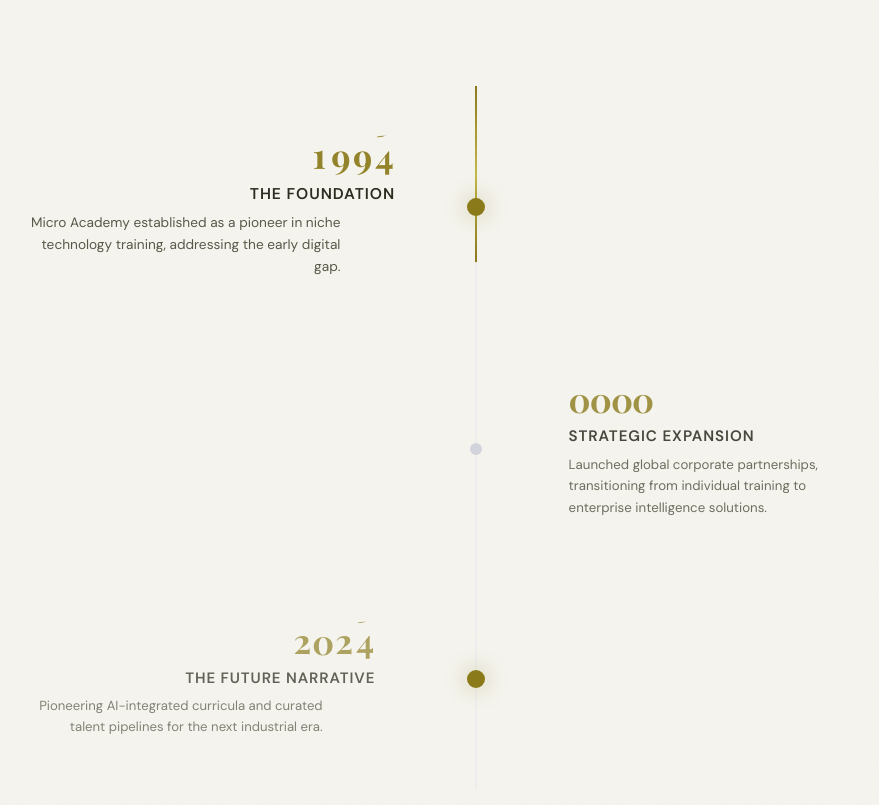
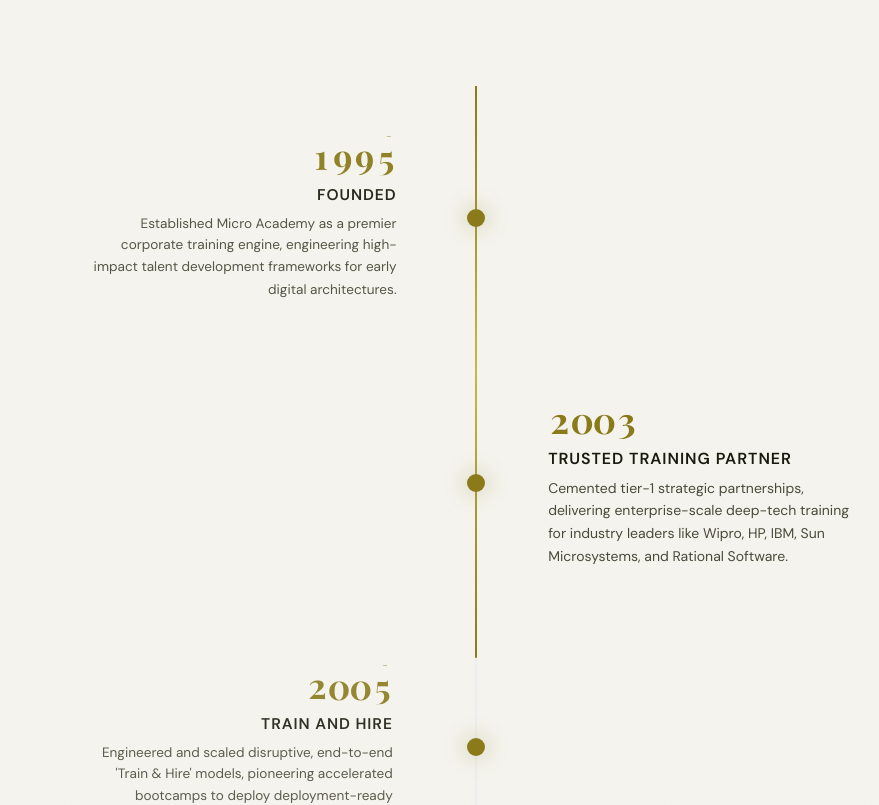
Before and after one commit to MicroWebsite/MicroAcademy-Website, a Next.js app: page /about in a window 1280 px wide. Shown: the part 1580-2385 px from the top of the page, without its empty margins (164-1043 px from the left). Built offline with nearby package versions, Linux system fonts and the light colour scheme; no server answers.

Commit message:
feat: update timeline milestones with new entries and descriptions

```diff
--- a/app/components/about/Thirtyyeargenesis.tsx
+++ b/app/components/about/Thirtyyeargenesis.tsx
@@ -116,11 +116,11 @@
 
         {/* Title */}
         <h3
-          className="
-            text-sm sm:text-base font-semibold text-[#1a1a0e] mb-1.5
+          className={`
+            text-sm sm:text-base font-semibold mb-1.5
             tracking-wide uppercase transition-colors duration-500
-            ${isActive ? 'text-[#1a1a0e]' : 'text-[#6a6a50]'}
-          "
+            ${isActive ? "text-[#1a1a0e]" : "text-[#6a6a50]"}
+          `}
           style={{
             fontFamily: "'DM Sans', sans-serif",
             letterSpacing: "0.06em",
@@ -131,10 +131,10 @@
 
         {/* Description */}
         <p
-          className="
+          className={`
             text-xs sm:text-sm text-[#4a4a3a] leading-relaxed max-w-xs
-            ${isLeft ? 'md:ml-auto' : ''}
-          "
+            ${isLeft ? "md:ml-auto" : ""}
+          `}
           style={{ fontFamily: "'DM Sans', sans-serif" }}
         >
           {milestone.description}
--- a/app/data/timelineMilestones.ts
+++ b/app/data/timelineMilestones.ts
@@ -7,25 +7,46 @@
 
 export const timelineMilestones: TimelineMilestone[] = [
   {
-    year: "1994",
-    title: "The Foundation",
+    year: "1995",
+    title: "Founded",
     description:
-      "Micro Academy established as a pioneer in niche technology training, addressing the early digital gap.",
+      "Established Micro Academy as a premier corporate training engine, engineering high-impact talent development frameworks for early digital architectures.",
+    side: "left",
+  },
+  {
+    year: "2003",
+    title: "Trusted Training Partner",
+    description:
+      "Cemented tier-1 strategic partnerships, delivering enterprise-scale deep-tech training for industry leaders like Wipro, HP, IBM, Sun Microsystems, and Rational Software.",
+    side: "right",
+  },
+  {
+    year: "2005",
+    title: "Train and Hire",
+    description:
+      "Engineered and scaled disruptive, end-to-end 'Train & Hire' models, pioneering accelerated bootcamps to deploy deployment-ready engineering cohorts.",
     side: "left",
   },
   {
     year: "2008",
-    title: "Strategic Expansion",
+    title: "Recruitment & Contract Hiring",
     description:
-      "Launched global corporate partnerships, transitioning from individual training to enterprise intelligence solutions.",
+      "Expanded full-lifecycle talent capabilities, launching specialized technical recruitment and agile contract staffing solutions to close high-end engineering gaps.",
     side: "right",
   },
   {
-    year: "2024",
-    title: "The Future Narrative",
+    year: "2013",
+    title: "ISO Certified",
     description:
-      "Pioneering AI-integrated curricula and curated talent pipelines for the next industrial era.",
+      "Achieved rigorous ISO certification, institutionalizing world-class quality management, pedagogical standards, and operational excellence.",
     side: "left",
+  },
+  {
+    year: "2019",
+    title: "Online Training",
+    description:
+      "Catalyzed a digital revolution by launching high-fidelity online learning platforms integrated with simulated Cloud Labs for hands-on sandbox environments.",
+    side: "right",
   },
 ];
 
```
